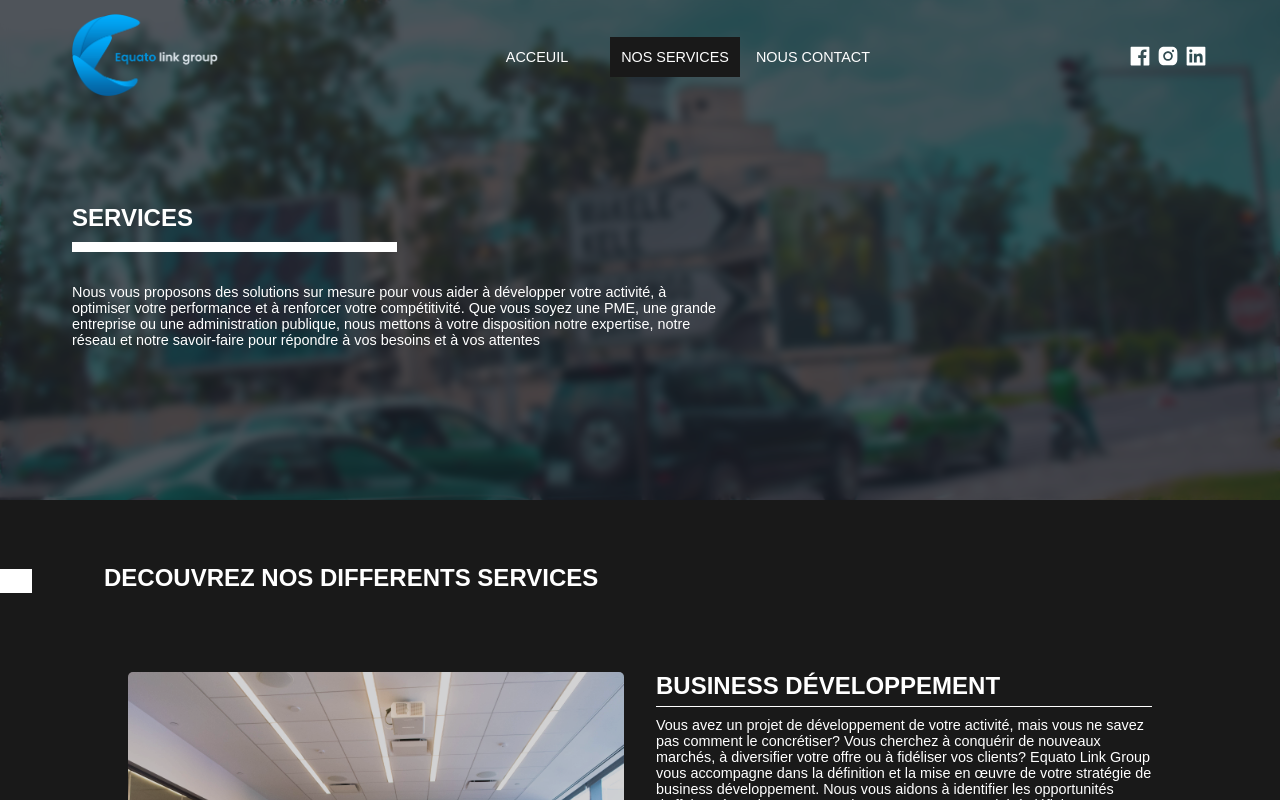
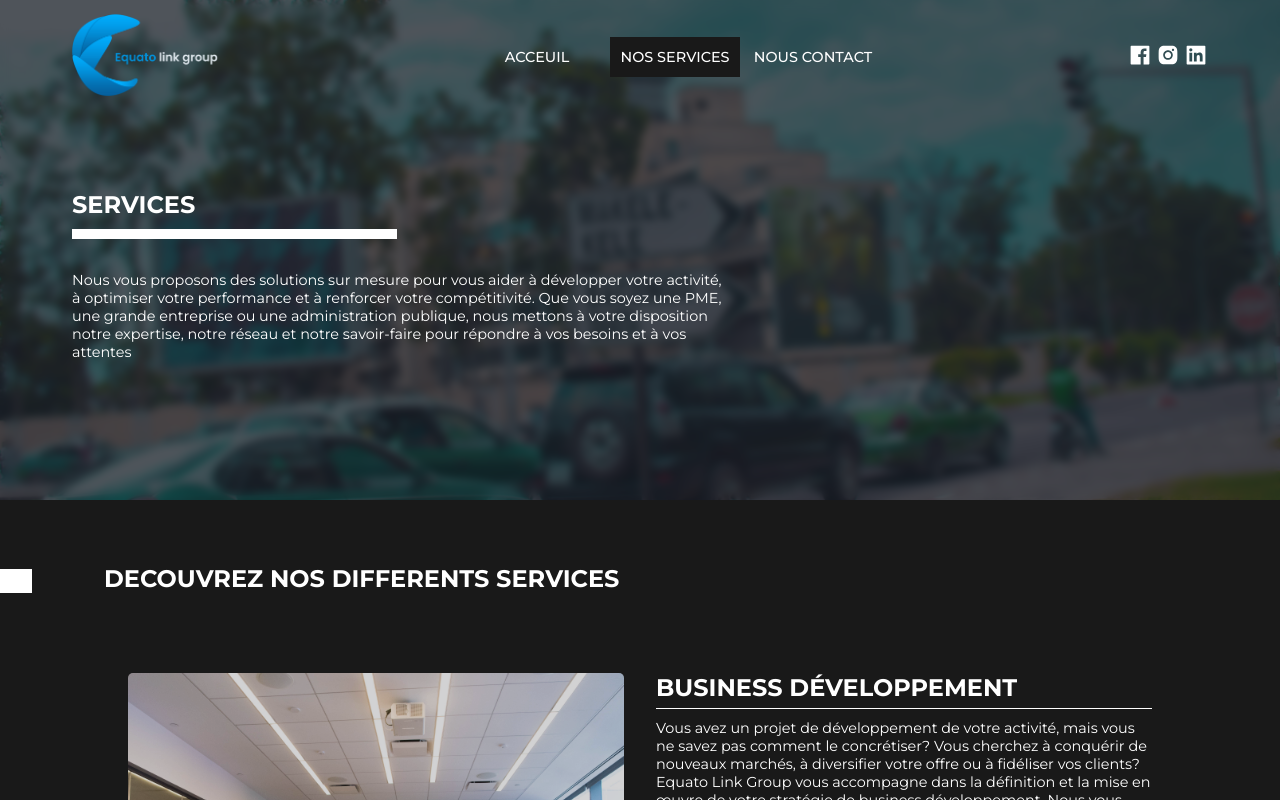
Before and after one commit to Christ7Komika/equato-link-group, a React (Vite) app: page /services in a window 1280 px wide. Shown: the top 800 px of the page. Built offline with nearby package versions, Linux system fonts and the light colour scheme.

Commit message:
Correction des bugs

```diff
--- a/src/index.css
+++ b/src/index.css
@@ -1,3 +1,4 @@
+@import url("https://fonts.googleapis.com/css2?family=Montserrat:ital,wght@0,100;0,200;0,300;0,400;0,500;0,600;0,700;0,800;0,900;1,100;1,200;1,300;1,400;1,500;1,600;1,700;1,800;1,900&display=swap");
 :root {
   --white: #fff;
   --dark: #191919;
```
Also changed, not shown: 2 other files (tests, documents, lock files or other folders).
